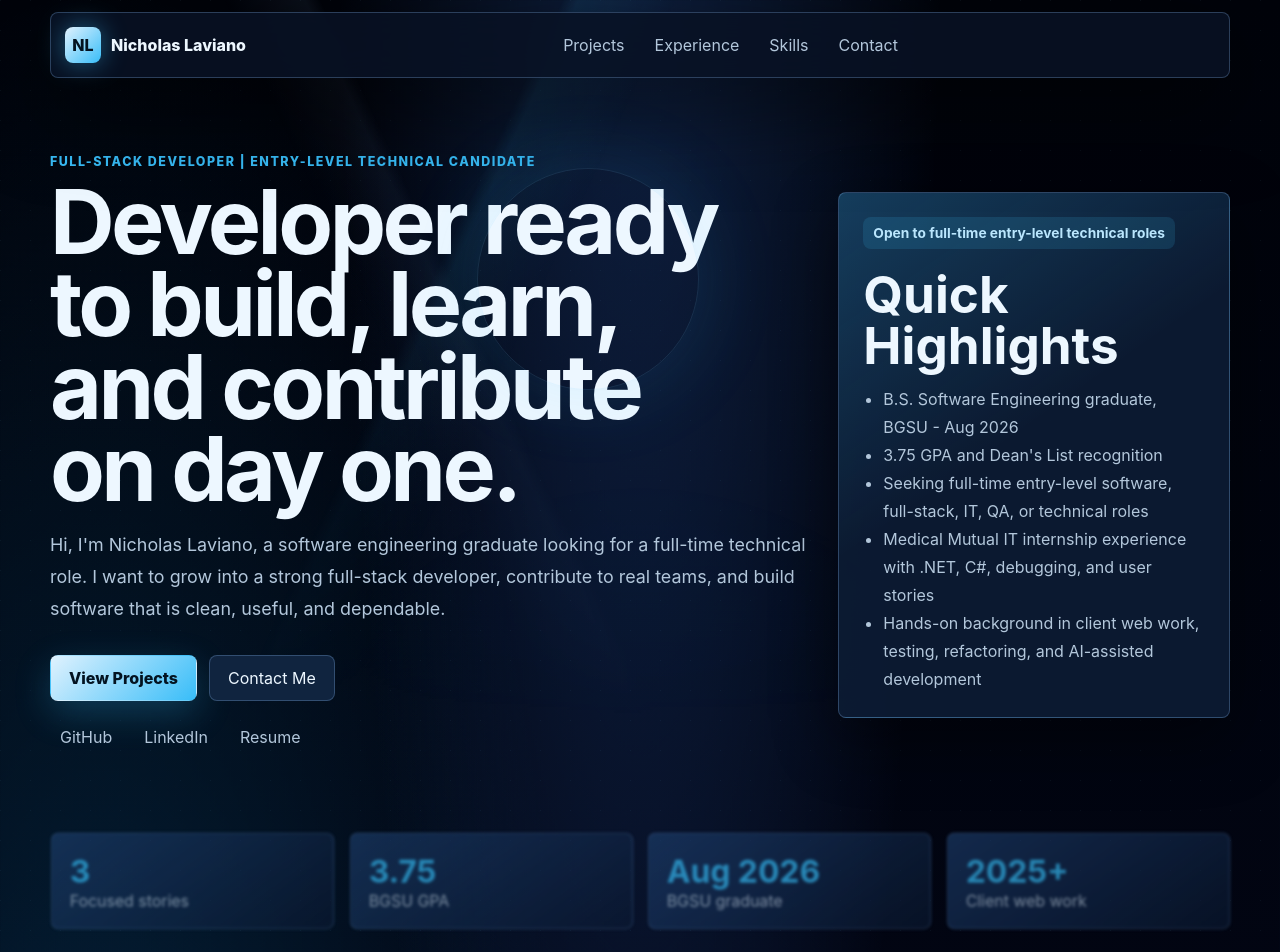
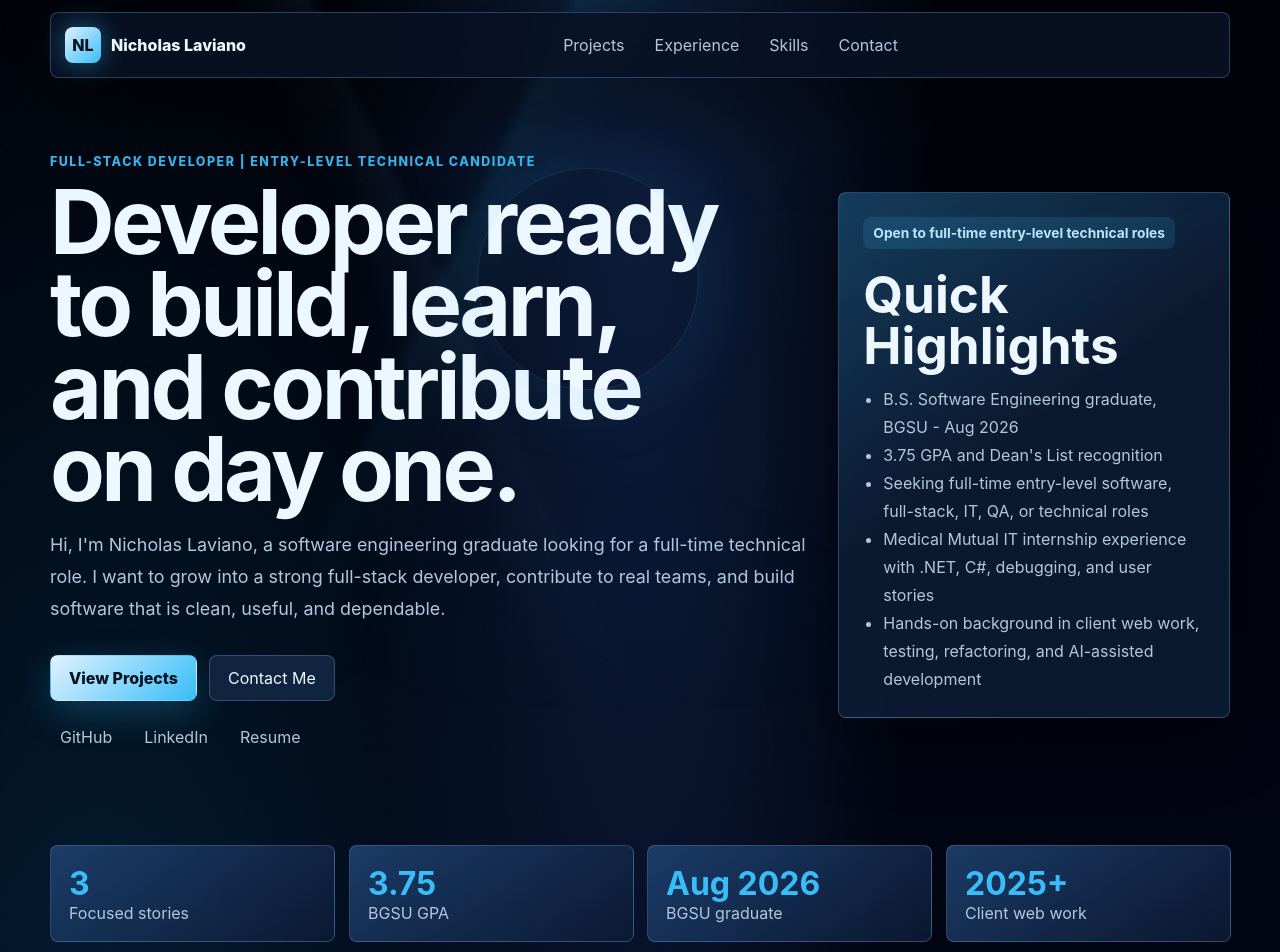
Before and after one commit to Nicklavi11/WebPortfolio, an Angular app: page / in a window 1280 px wide. Shown: the top 952 px of the page. Built offline with nearby package versions, Linux system fonts and the light colour scheme.

Commit message:
Fix scroll reveal animation

```diff
--- a/src/app/app.ts
+++ b/src/app/app.ts
@@ -1,11 +1,11 @@
-import { Component, signal } from '@angular/core';
+import { AfterViewInit, Component, signal } from '@angular/core';
 
 @Component({
   selector: 'app-root',
   templateUrl: './app.html',
   styleUrl: './app.css'
 })
-export class App {
+export class App implements AfterViewInit {
   protected readonly currentYear = new Date().getFullYear();
   protected readonly mobileNavOpen = signal(false);
   protected readonly copyStatus = signal('');
@@ -177,6 +177,35 @@ export class App {
     this.mobileNavOpen.set(false);
   }
 
+  ngAfterViewInit(): void {
+    const revealItems = document.querySelectorAll<HTMLElement>(
+      '.section-head, .stat, .feature-card, .timeline-item, .skill-card, .contact-band'
+    );
+
+    if (!('IntersectionObserver' in window)) {
+      revealItems.forEach((item) => item.classList.add('reveal-visible'));
+      return;
+    }
+
+    const observer = new IntersectionObserver(
+      (entries) => {
+        entries.forEach((entry) => {
+          if (entry.isIntersecting) {
+            entry.target.classList.add('reveal-visible');
+          } else {
+            entry.target.classList.remove('reveal-visible');
+          }
+        });
+      },
+      {
+        threshold: 0.18,
+        rootMargin: '0px 0px -8% 0px'
+      }
+    );
+
+    revealItems.forEach((item) => observer.observe(item));
+  }
+
   protected async copyEmail(): Promise<void> {
     await navigator.clipboard.writeText('nlavian@bgsu.edu');
     this.copyStatus.set('Email copied: nlavian@bgsu.edu');
--- a/src/styles.css
+++ b/src/styles.css
@@ -411,9 +411,23 @@ h3 {
 .timeline-item,
 .skill-card,
 .contact-band {
-  animation: scrollFade both;
-  animation-timeline: view();
-  animation-range: entry 0% exit 100%;
+  opacity: 0;
+  transform: translateY(48px) scale(0.98);
+  transition:
+    opacity 680ms ease,
+    transform 680ms cubic-bezier(0.2, 0.8, 0.2, 1),
+    border-color 180ms ease,
+    background 180ms ease;
+}
+
+.section-head.reveal-visible,
+.stat.reveal-visible,
+.feature-card.reveal-visible,
+.timeline-item.reveal-visible,
+.skill-card.reveal-visible,
+.contact-band.reveal-visible {
+  opacity: 1;
+  transform: translateY(0) scale(1);
 }
 
 .section-head.compact {
@@ -451,7 +465,7 @@ h3 {
 .timeline-item,
 .skill-card,
 .stat {
-  transition: transform 180ms ease, border-color 180ms ease, background 180ms ease;
+  will-change: transform, opacity;
 }
 
 .feature-card:hover,
@@ -564,27 +578,6 @@ h3 {
   }
 }
 
-@keyframes scrollFade {
-  0% {
-    opacity: 0;
-    transform: translateY(56px) scale(0.965);
-    filter: blur(8px);
-  }
-
-  22%,
-  72% {
-    opacity: 1;
-    transform: translateY(0) scale(1);
-    filter: blur(0);
-  }
-
-  100% {
-    opacity: 0.2;
-    transform: translateY(-34px) scale(0.985);
-    filter: blur(4px);
-  }
-}
-
 @keyframes softPulse {
   0%,
   100% {
```
